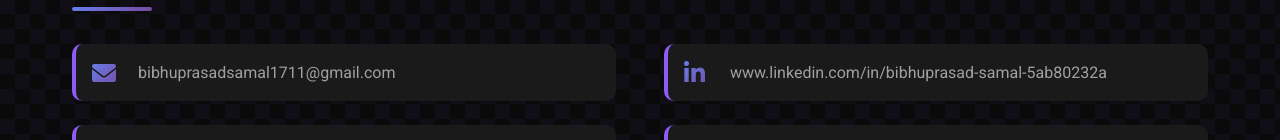
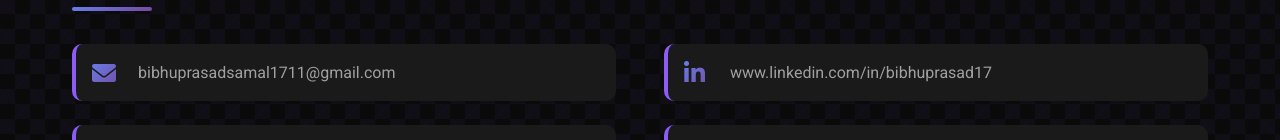
Before and after one commit to Bibhuprasad-samal17/Bibhuprasad.Portfolio, a plain HTML site: page index.html in a window 1280 px wide. Shown: the part 3668-3808 px from the top of the page. Drawn offline with nearby package versions, Linux system fonts and the light colour scheme.

Commit message:
index.html

```diff
--- a/index.html
+++ b/index.html
@@ -41,7 +41,7 @@
       <p>I create elegant, efficient solutions for web and software applications. Passionate about turning ideas into reality through clean code and innovative design.</p>
 
       <div class="social-icons">
-        <a href="https://www.linkedin.com/in/bibhuprasad-samal-5ab80232a" target="_blank" class="social-btn">
+        <a href="https://www.linkedin.com/in/bibhuprasad17" target="_blank" class="social-btn">
           <i class="fab fa-linkedin-in"></i>
         </a>
         <a href="https://x.com/bibhuprasad_xv_" target="_blank" class="social-btn">
@@ -215,7 +215,7 @@
         <div>
           <div class="contact-item">
             <i class="fab fa-linkedin-in"></i>
-            <p>www.linkedin.com/in/bibhuprasad-samal-5ab80232a</p>
+            <p>www.linkedin.com/in/bibhuprasad17</p>
           </div>
           <div class="contact-item">
             <i class="fab fa-twitter"></i>
```
